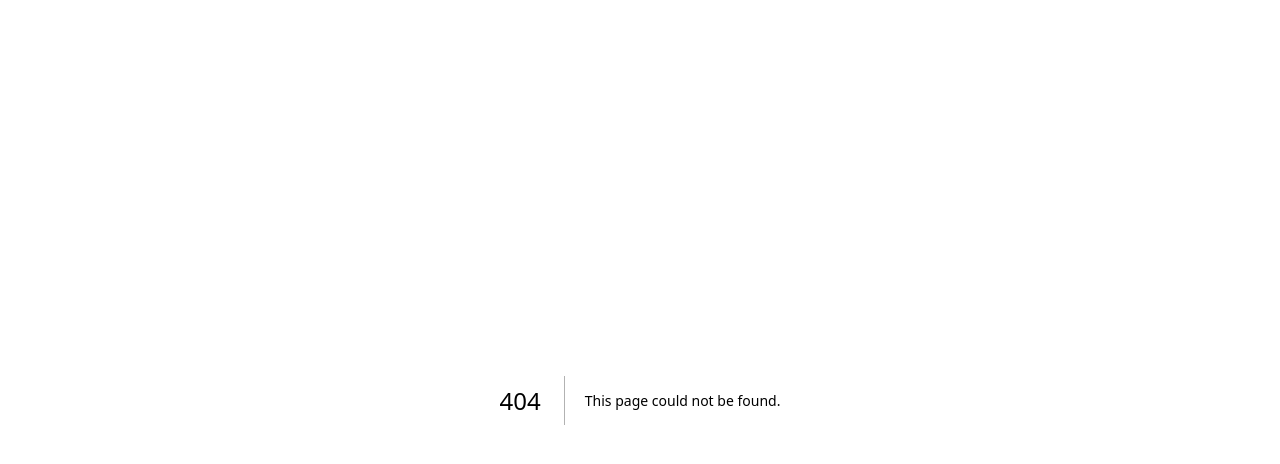
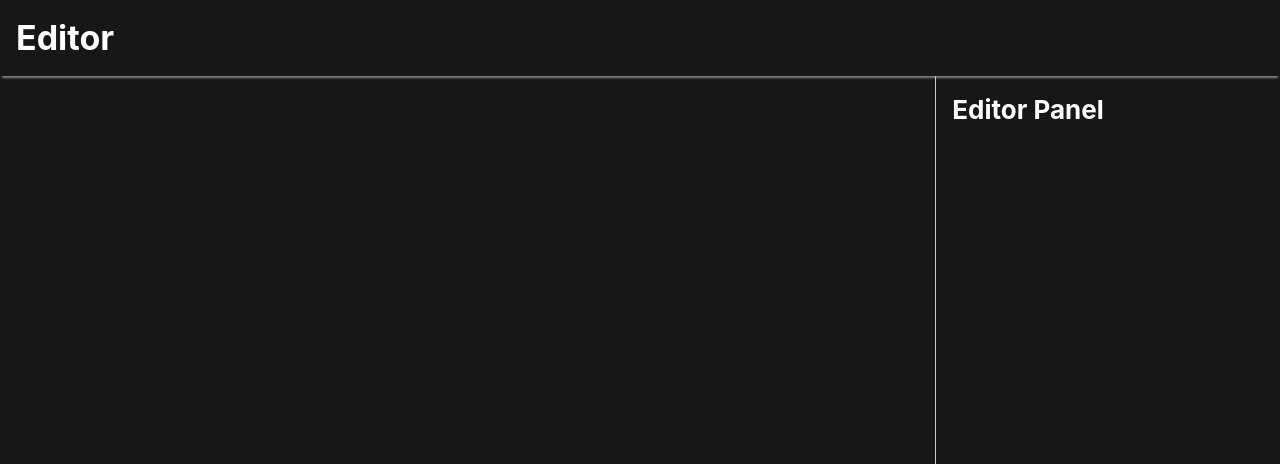
Before and after one commit to samirbuch/cis3755-final-project, a Next.js app: page /editor in a window 1280 px wide. Before the commit this address had no page. Shown: the top 464 px of the page. Built offline with nearby package versions, Linux system fonts and the light colour scheme.

Commit message:
start work on editor

```diff
--- a/package.json
+++ b/package.json
@@ -16,6 +16,7 @@
     "@mantine/hooks": "^7.17.3",
     "@mantine/modals": "^7.17.3",
     "animejs": "^4.0.0",
+    "d3": "^7.9.0",
     "dayjs": "^1.11.13",
     "next": "15.2.4",
     "react": "^19.0.0",
--- /dev/null
+++ b/src/components/Header.tsx
@@ -0,0 +1,13 @@
+import { Title } from "@mantine/core";
+import styles from "@/styles/Header.module.css";
+
+export interface HeaderProps {
+  title: string;
+}
+export default function Header(props: HeaderProps) {
+  return (
+    <header className={styles.header}>
+      <Title>{props.title}</Title>
+    </header>
+  )
+}
--- /dev/null
+++ b/src/pages/editor.tsx
@@ -0,0 +1,37 @@
+import { Flex, Title } from "@mantine/core";
+import { useRef } from "react"
+
+import styles from "@/styles/Editor.module.css";
+import Header from "@/components/Header";
+
+export default function Editor() {
+  const svgContainerRef = useRef<SVGSVGElement>(null);
+
+  return (
+    <Flex direction={"column"}>
+      <Header title="Editor" />
+      <Flex direction="row">
+        <Flex flex={3}>
+          {/* Svg container. Should take up 2/3 of the page width */}
+          <svg
+            ref={svgContainerRef}
+            style={{
+              width: "100%",
+              height: "100vh",
+              // backgroundColor: "lightgray",
+            }}
+          ></svg>
+        </Flex>
+        <Flex
+          flex={1}
+          direction={"column"}
+          className={styles.editorPanel}
+        >
+          {/* Editor panel. Should take up remainder */}
+
+          <Title order={2}>Editor Panel</Title>
+        </Flex>
+      </Flex>
+    </Flex>
+  )
+}
--- /dev/null
+++ b/src/styles/Editor.module.css
@@ -0,0 +1,10 @@
+.editorPanel {
+  display: flex;
+  flex-direction: column;
+  height: 100vh;
+
+  padding: 1rem;
+
+  /* Left border color */
+  border-left: 1px solid #ccc;
+}
--- /dev/null
+++ b/src/styles/Header.module.css
@@ -0,0 +1,8 @@
+.header {
+  /* background-color: #282c34; */
+  padding: 1rem;
+  /* text-align: center; */
+
+  /* Bottom shadow */
+  box-shadow: 0 4px 2px -2px gray;
+}
```
Also changed, not shown: 1 other file (tests, documents, lock files or other folders).
